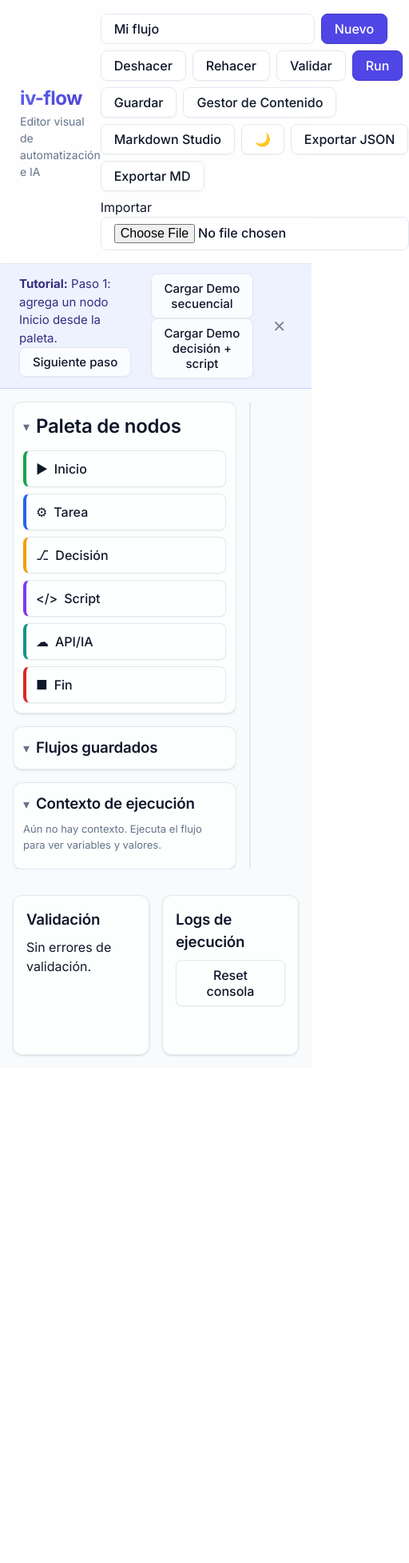
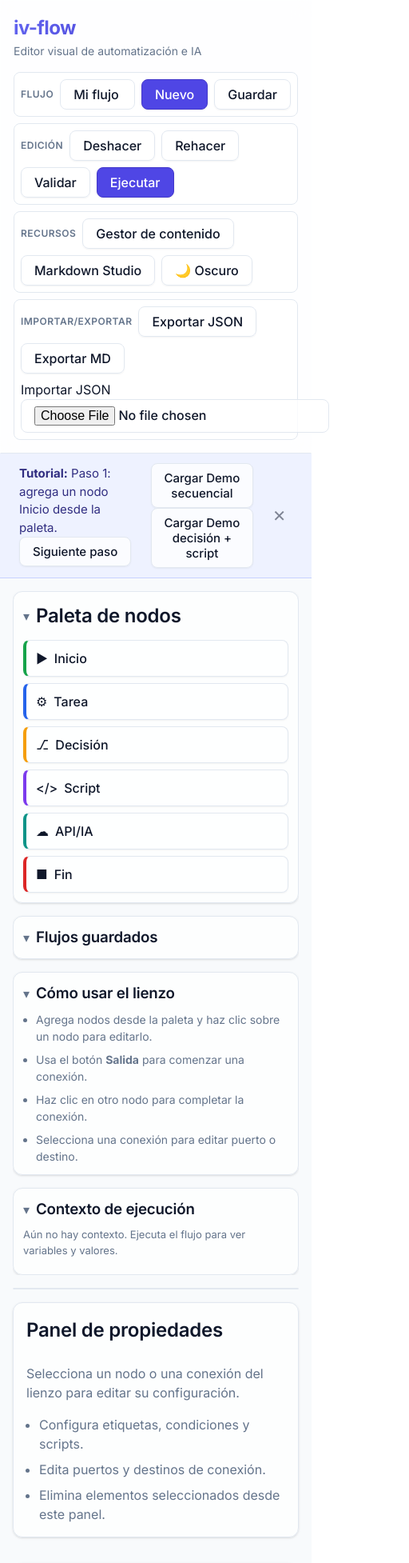
Before and after one commit to Erredebe/flow-gen, an Angular app: page / in a window 390 px wide. Shown: the top 1954 px of the page at 80% size, 512 px wide, since content can reach past the window. Before the commit the page ends 1335 px from the top, so only its background shows below. Built offline with nearby package versions, Linux system fonts and the light colour scheme.

Commit message:
Improve UX clarity and navigation across workspace

```diff
--- a/src/app/app.component.css
+++ b/src/app/app.component.css
@@ -48,7 +48,9 @@
 .topbar {
   display: flex;
   justify-content: space-between;
-  align-items: center;
+  align-items: flex-start;
+  gap: var(--space-4);
+  flex-wrap: wrap;
   padding: var(--space-4) var(--space-6);
   border-bottom: 1px solid var(--border-color);
   background: var(--bg-panel);
@@ -76,8 +78,33 @@
 
 .actions {
   display: flex;
+  align-items: flex-start;
   gap: var(--space-2);
   flex-wrap: wrap;
+  flex: 1;
+}
+
+.action-group {
+  display: flex;
+  align-items: center;
+  gap: var(--space-2);
+  padding: var(--space-2);
+  border: 1px solid var(--border-color);
+  border-radius: var(--radius-md);
+  background: color-mix(in srgb, var(--bg-panel) 85%, transparent);
+}
+
+.action-group-title,
+.input-label {
+  font-size: 0.75rem;
+  font-weight: 600;
+  text-transform: uppercase;
+  letter-spacing: 0.04em;
+  color: var(--text-muted);
+}
+
+.action-group--flow input {
+  min-width: 220px;
 }
 
 /* Forms & Buttons */
@@ -287,6 +314,27 @@ h2, h3, h4 {
   box-shadow: inset 0 2px 4px var(--shadow-color);
 }
 
+.canvas-banner {
+  position: absolute;
+  top: var(--space-3);
+  left: 50%;
+  transform: translateX(-50%);
+  z-index: 30;
+  padding: var(--space-2) var(--space-4);
+  border-radius: var(--radius-md);
+  border: 1px solid var(--primary-300);
+  background: color-mix(in srgb, var(--primary-50) 85%, transparent);
+  color: var(--primary-900);
+  font-size: 0.8125rem;
+  box-shadow: var(--shadow);
+}
+
+.app-shell.dark-mode .canvas-banner {
+  background: color-mix(in srgb, var(--primary-900) 80%, transparent);
+  color: var(--primary-100);
+  border-color: var(--primary-700);
+}
+
 .canvas-transform {
   position: absolute;
   inset: 0;
@@ -404,9 +452,9 @@ h2, h3, h4 {
 }
 
 .ports {
-    display: flex;
-    flex-direction: column;
-    gap: var(--space-1);
+  display: flex;
+  flex-direction: column;
+  gap: var(--space-1);
 }
 
 .ports button {
@@ -598,6 +646,29 @@ h2, h3, h4 {
   cursor: pointer;
   font-size: 0.8125rem;
   font-weight: 600;
+}
+
+.quick-help-list {
+  margin-top: var(--space-2);
+  padding-left: var(--space-4);
+  display: flex;
+  flex-direction: column;
+  gap: var(--space-2);
+  color: var(--text-muted);
+  font-size: 0.875rem;
+}
+
+.properties-guide p {
+  color: var(--text-muted);
+  margin: 0;
+}
+
+.properties-guide ul {
+  padding-left: var(--space-4);
+  display: flex;
+  flex-direction: column;
+  gap: var(--space-2);
+  color: var(--text-muted);
 }
 
 /* Modal Styling */
@@ -809,3 +880,45 @@ h2, h3, h4 {
 .preview-content code {
   font-family: var(--font-mono);
 }
+
+@media (max-width: 1280px) {
+  .workspace {
+    grid-template-columns: 250px 1fr;
+  }
+
+  .properties {
+    grid-column: 1 / -1;
+    max-height: none;
+  }
+}
+
+@media (max-width: 900px) {
+  .workspace,
+  .bottom-panels,
+  .markdown-studio {
+    grid-template-columns: 1fr;
+  }
+
+  .topbar {
+    padding: var(--space-4);
+  }
+
+  .actions {
+    width: 100%;
+  }
+
+  .action-group {
+    width: 100%;
+    flex-wrap: wrap;
+  }
+
+  .action-group--flow input {
+    min-width: 0;
+    flex: 1;
+  }
+
+  .left-panels,
+  .properties {
+    max-height: none;
+  }
+}
--- a/src/app/components/app-header.component.html
+++ b/src/app/components/app-header.component.html
@@ -3,23 +3,48 @@
     <h1>iv-flow</h1>
     <p>Editor visual de automatización e IA</p>
   </div>
-  <div class="actions">
-    <input [ngModel]="flowName" (ngModelChange)="flowNameChange.emit($event)" placeholder="Nombre del flujo" />
-    <button class="primary" (click)="newFlow.emit()">Nuevo</button>
-    <button (click)="undo.emit()">Deshacer</button>
-    <button (click)="redo.emit()">Rehacer</button>
-    <button (click)="validateFlow.emit()">Validar</button>
-    <button class="primary" (click)="runFlow.emit()" [disabled]="running">Run</button>
-    <button (click)="saveFlow.emit()">Guardar</button>
-    <button (click)="toggleContentManager.emit()">Gestor de Contenido</button>
-    <button (click)="toggleMarkdownStudio.emit()">Markdown Studio</button>
-    <button (click)="toggleDarkMode.emit()">{{ darkMode ? '☀️' : '🌙' }}</button>
-    <button (click)="exportFlow.emit()">Exportar JSON</button>
-    <button (click)="exportFlowAsMarkdown.emit()">Exportar MD</button>
-    <label class="file-input">
-      Importar
-      <input type="file" accept="application/json" (change)="importFlow.emit($event)" />
-    </label>
+
+  <div class="actions" role="toolbar" aria-label="Acciones principales del flujo">
+    <div class="action-group action-group--flow">
+      <label class="input-label" for="flow-name-input">Flujo</label>
+      <input
+        id="flow-name-input"
+        [ngModel]="flowName"
+        (ngModelChange)="flowNameChange.emit($event)"
+        placeholder="Nombre del flujo"
+        aria-label="Nombre del flujo" />
+      <button class="primary" type="button" (click)="newFlow.emit()" title="Crear un nuevo flujo">Nuevo</button>
+      <button type="button" (click)="saveFlow.emit()" title="Guardar flujo actual">Guardar</button>
+    </div>
+
+    <div class="action-group action-group--edit">
+      <span class="action-group-title">Edición</span>
+      <button type="button" (click)="undo.emit()" title="Deshacer último cambio">Deshacer</button>
+      <button type="button" (click)="redo.emit()" title="Rehacer último cambio">Rehacer</button>
+      <button type="button" (click)="validateFlow.emit()" title="Validar estructura del flujo">Validar</button>
+      <button class="primary" type="button" (click)="runFlow.emit()" [disabled]="running" title="Ejecutar flujo">
+        {{ running ? 'Ejecutando…' : 'Ejecutar' }}
+      </button>
+    </div>
+
+    <div class="action-group action-group--tools">
+      <span class="action-group-title">Recursos</span>
+      <button type="button" (click)="toggleContentManager.emit()">Gestor de contenido</button>
+      <button type="button" (click)="toggleMarkdownStudio.emit()">Markdown Studio</button>
+      <button type="button" (click)="toggleDarkMode.emit()" [attr.aria-label]="darkMode ? 'Cambiar a modo claro' : 'Cambiar a modo oscuro'">
+        {{ darkMode ? '☀️ Claro' : '🌙 Oscuro' }}
+      </button>
+    </div>
+
+    <div class="action-group action-group--io">
+      <span class="action-group-title">Importar/Exportar</span>
+      <button type="button" (click)="exportFlow.emit()">Exportar JSON</button>
+      <button type="button" (click)="exportFlowAsMarkdown.emit()">Exportar MD</button>
+      <label class="file-input" title="Importar flujo desde archivo JSON">
+        Importar JSON
+        <input type="file" accept="application/json" (change)="importFlow.emit($event)" />
+      </label>
+    </div>
   </div>
 </header>
 
@@ -27,11 +52,11 @@
   <div class="tutorial-wrap">
     <div class="tutorial-content">
       <strong>Tutorial:</strong> {{ tutorialText }}
-      <button (click)="nextTutorialStep.emit()">Siguiente paso</button>
+      <button type="button" (click)="nextTutorialStep.emit()">Siguiente paso</button>
     </div>
     <div class="demo-actions">
-      <button *ngFor="let demo of demos; let i = index" (click)="loadDemo.emit(i)">Cargar {{ demo.name }}</button>
+      <button type="button" *ngFor="let demo of demos; let i = index" (click)="loadDemo.emit(i)">Cargar {{ demo.name }}</button>
     </div>
   </div>
-  <button class="close-tutorial" (click)="closeTutorial.emit()">✕</button>
+  <button class="close-tutorial" type="button" (click)="closeTutorial.emit()" aria-label="Cerrar tutorial">✕</button>
 </section>
--- a/src/app/components/flow-workspace.component.html
+++ b/src/app/components/flow-workspace.component.html
@@ -6,6 +6,7 @@
         <button
           *ngFor="let template of templates"
           [style.border-left-color]="template.color"
+          [title]="'Agregar nodo ' + template.label"
           (click)="addNode.emit(template.type)">
           <span>{{ template.icon }}</span>
           {{ template.label }}
@@ -17,8 +18,18 @@
       <summary><h3>Flujos guardados</h3></summary>
       <div *ngFor="let flow of savedFlows" class="saved-item">
         <button (click)="loadFlow.emit(flow.id)">{{ flow.name }}</button>
-        <button class="danger" (click)="deleteFlow.emit(flow.id)">✕</button>
+        <button class="danger" (click)="deleteFlow.emit(flow.id)" aria-label="Eliminar flujo">✕</button>
       </div>
+    </details>
+
+    <details class="sidebar-card" open>
+      <summary><h3>Cómo usar el lienzo</h3></summary>
+      <ul class="quick-help-list">
+        <li>Agrega nodos desde la paleta y haz clic sobre un nodo para editarlo.</li>
+        <li>Usa el botón <strong>Salida</strong> para comenzar una conexión.</li>
+        <li>Haz clic en otro nodo para completar la conexión.</li>
+        <li>Selecciona una conexión para editar puerto o destino.</li>
+      </ul>
     </details>
 
     <details class="sidebar-card context-panel" open>
@@ -66,12 +77,17 @@
         [class.selected-item]="connection.id === selectedConnectionId"
         (click)="selectConnection.emit(connection.id)">
         <small>{{ nodeLabel(connection.fromNodeId) }} → {{ nodeLabel(connection.toNodeId) }} ({{ connection.fromPort }})</small>
-        <button class="danger" (click)="removeConnection.emit(connection.id); $event.stopPropagation()">✕</button>
+        <button class="danger" (click)="removeConnection.emit(connection.id); $event.stopPropagation()" aria-label="Eliminar conexión">✕</button>
       </div>
     </details>
   </aside>
 
   <section class="canvas-wrapper" (wheel)="onWheel.emit($event)">
+    <div class="canvas-banner" *ngIf="connectingFrom">
+      Conectando desde <strong>{{ nodeLabel(connectingFrom.nodeId) }}</strong> ({{ connectingFrom.fromPort }}).
+      Selecciona el nodo destino.
+    </div>
+
     <div class="canvas-transform" [style.transform]="'scale(' + zoom + ') translate(' + panX + 'px, ' + panY + 'px)'">
       <svg class="connections">
         <path *ngFor="let connection of connections" [attr.d]="connectionPath(connection)" [class.selected-connection]="connection.id === selectedConnectionId" (click)="selectConnection.emit(connection.id)" />
@@ -106,10 +122,10 @@
     </div>
 
     <div class="canvas-controls glass">
-      <button (click)="zoomIn.emit()" title="Zoom In">+</button>
+      <button (click)="zoomIn.emit()" title="Acercar zoom">+</button>
       <span class="zoom-level">{{ (zoom * 100).toFixed(0) }}%</span>
-      <button (click)="zoomOut.emit()" title="Zoom Out">-</button>
-      <button (click)="resetZoom.emit()" title="Reset">⟲</button>
+      <button (click)="zoomOut.emit()" title="Alejar zoom">-</button>
+      <button (click)="resetZoom.emit()" title="Resetear zoom">⟲</button>
     </div>
   </section>
 
@@ -132,7 +148,7 @@
 
     <label *ngIf="node.type === 'script'">
       Script JS/TS
-      <textarea [(ngModel)]="node.data.script" (ngModelChange)="updateNode.emit()" rows="6"></textarea>
+      <textarea [(ngModel)]="node.data.script" (ngModelChange)="updateNode.emit()" rows="6" placeholder="Escribe aquí tu script"></textarea>
     </label>
 
     <div class="script-tools" *ngIf="node.type === 'script'">
@@ -173,7 +189,7 @@
   </aside>
 
   <ng-template #connectionProperties>
-    <aside class="properties" *ngIf="selectedConnection as connection">
+    <aside class="properties" *ngIf="selectedConnection as connection; else selectionGuide">
       <h2>Configuración de conexión</h2>
       <p><strong>Origen:</strong> {{ nodeLabel(connection.fromNodeId) }}</p>
       <p><strong>Destino:</strong> {{ nodeLabel(connection.toNodeId) }}</p>
@@ -199,4 +215,16 @@
       <button class="danger" (click)="removeConnection.emit(connection.id)" style="width: 100%; margin-top: auto;">Eliminar conexión</button>
     </aside>
   </ng-template>
+
+  <ng-template #selectionGuide>
+    <aside class="properties properties-guide">
+      <h2>Panel de propiedades</h2>
+      <p>Selecciona un nodo o una conexión del lienzo para editar su configuración.</p>
+      <ul>
+        <li>Configura etiquetas, condiciones y scripts.</li>
+        <li>Edita puertos y destinos de conexión.</li>
+        <li>Elimina elementos seleccionados desde este panel.</li>
+      </ul>
+    </aside>
+  </ng-template>
 </main>
```
